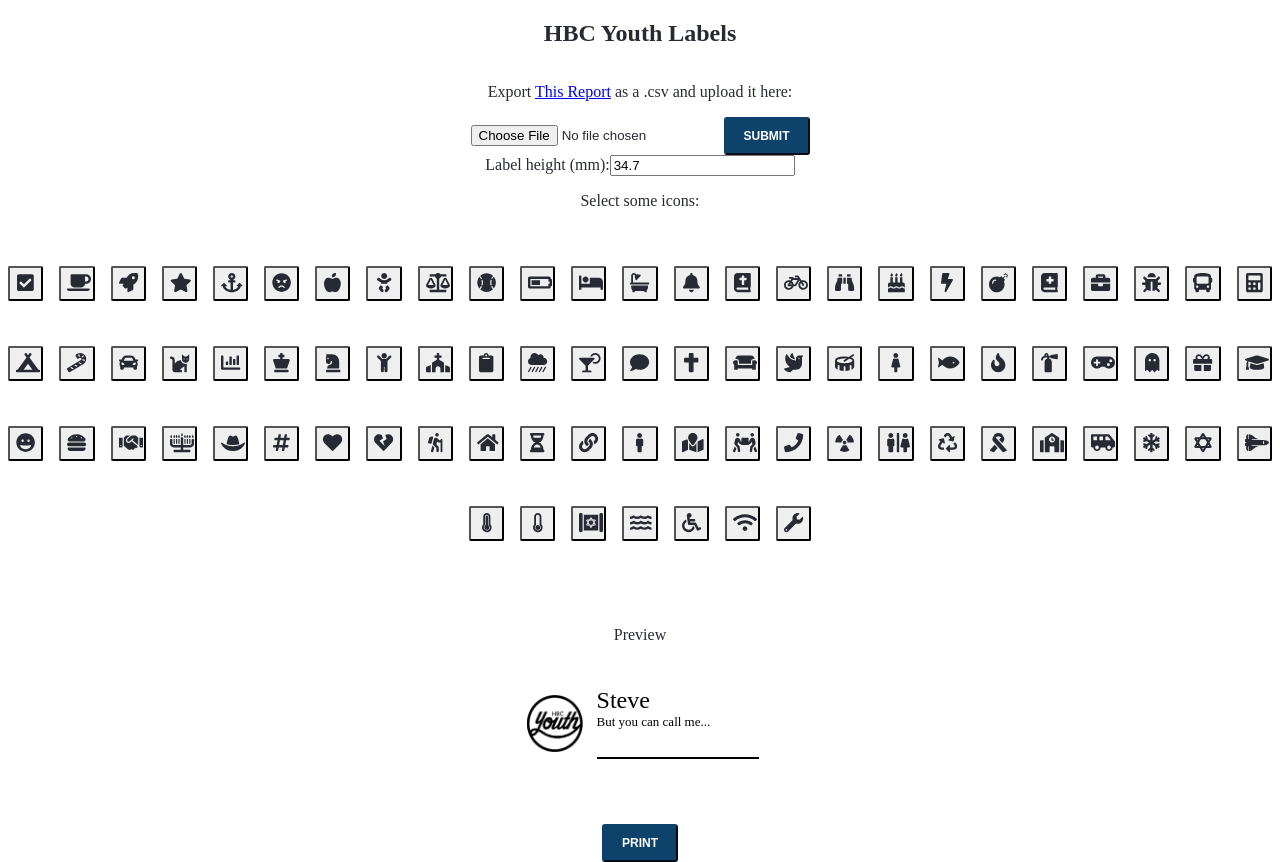
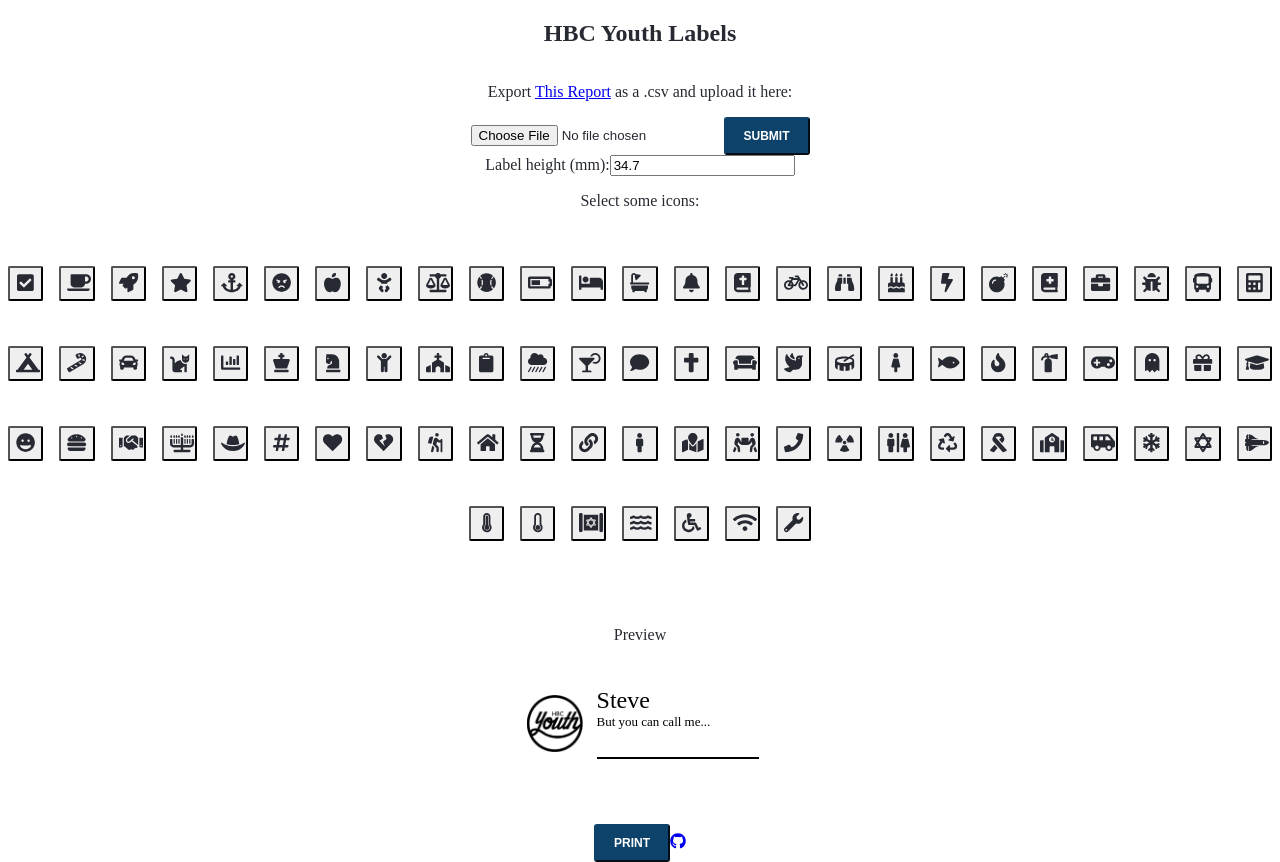
Before and after one commit to sebbeth/hbc-youth-labels, a React (Create React App) app: page / in a window 1280 px wide. Built offline with nearby package versions, Linux system fonts and the light colour scheme; a web font is replaced by a local one.

Commit message:
added GitHub icon

```diff
--- a/package.json
+++ b/package.json
@@ -4,6 +4,7 @@
   "private": true,
   "dependencies": {
     "@fortawesome/fontawesome-svg-core": "^1.2.27",
+    "@fortawesome/free-brands-svg-icons": "^5.12.1",
     "@fortawesome/free-solid-svg-icons": "^5.12.1",
     "@fortawesome/react-fontawesome": "^0.1.8",
     "@testing-library/jest-dom": "^4.2.4",
--- a/src/components/App/App.tsx
+++ b/src/components/App/App.tsx
@@ -3,8 +3,10 @@
 import { mockNames } from '../../helpers/MockData';
 import Label from '../Label/Label';
 import { library, IconProp, findIconDefinition, icon } from '@fortawesome/fontawesome-svg-core'
+import { faGithub } from '@fortawesome/free-brands-svg-icons';
 import IconButton from '../IconButton/IconButton';
 import { availableIcons } from '../../helpers/FontAwesome.helper';
+import { FontAwesomeIcon } from '@fortawesome/react-fontawesome';
 library.add(...availableIcons)
 
 function App() {
@@ -101,6 +103,7 @@
             <button onClick={() => window.print()} className="button printButton" >Print</button>
           </>
         }
+        <a target="_blank" title="View code" href="https://github.com/sebbeth/hbc-youth-labels"><FontAwesomeIcon icon={faGithub} /> </a>
       </div>
       <div className="toPrint">
         {
```
Also changed, not shown: 1 other file (tests, documents, lock files or other folders).
